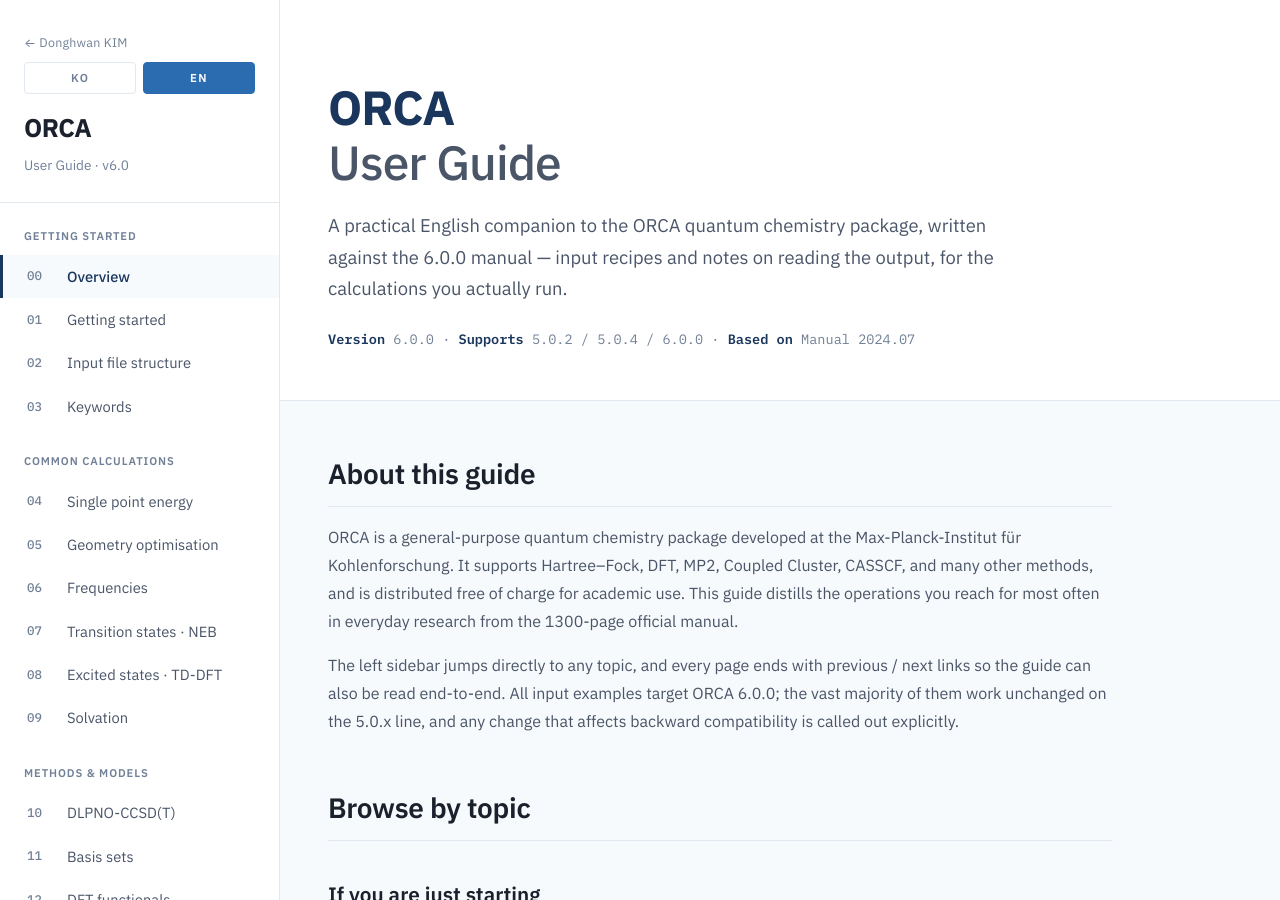
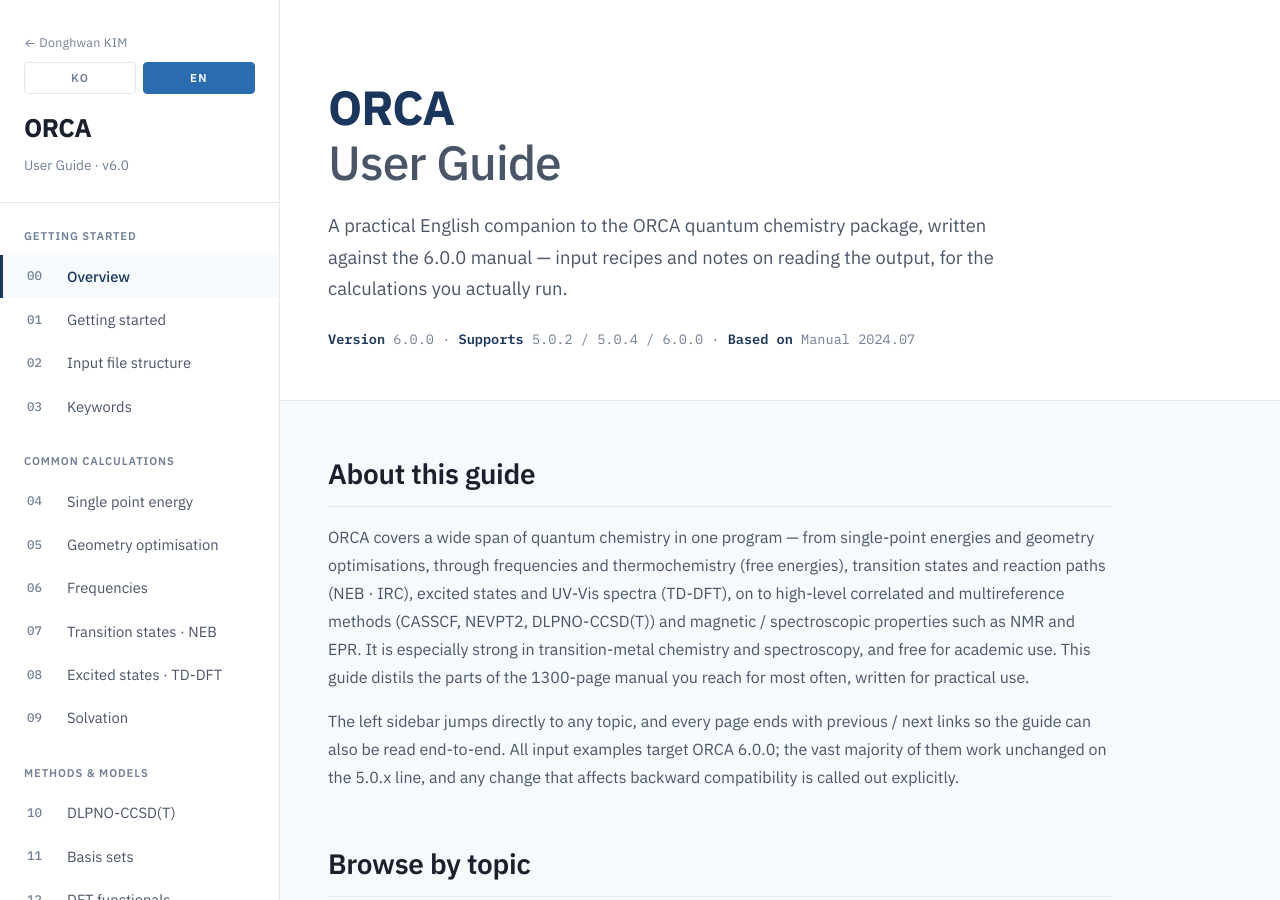
Before and after one commit to dhwan0112/dhk.github.io, a Jekyll site: the page guides/orca/en/index.html, which Jekyll copies as it is, in a window 1280 px wide and 900 px high. Built offline with Jekyll 4.4.1, drawn with Linux system fonts in a browser that asks for light colours.

Commit message:
index 개요: 개발 배경 대신 ORCA 작업·기능 위주로 소개
- KO·EN 개요(index)의 "이 가이드에 관하여 / About this guide" 첫 문단을
  개발 주체("막스 플랑크가 개발하는 범용 패키지") 서술 대신
  ORCA로 할 수 있는 작업·기능 위주로 재작성
- 단일점·구조 최적화 → 진동수/열화학 → 전이상태/반응경로(NEB·IRC) →
  들뜬상태/UV-Vis(TD-DFT) → CASSCF/NEVPT2/DLPNO-CCSD(T) → NMR/EPR 까지
  한눈에 들어오도록 능력 중심으로 배열
- 전이금속/분광학 강점 + 학술용 무료 + 가이드 범위 한 줄은 유지
- 카드 목록(작업별 챕터)은 그대로 — 소개 문단만 능력 위주로 정렬

```diff
--- a/guides/orca/en/index.html
+++ b/guides/orca/en/index.html
@@ -82,11 +82,14 @@
       <article class="content">
         <h2>About this guide</h2>
         <p>
-          ORCA is a general-purpose quantum chemistry package developed at the
-          Max-Planck-Institut für Kohlenforschung. It supports Hartree–Fock, DFT, MP2, Coupled
-          Cluster, CASSCF, and many other methods, and is distributed free of charge for academic
-          use. This guide distills the operations you reach for most often in everyday research
-          from the 1300-page official manual.
+          ORCA covers a wide span of quantum chemistry in one program — from single-point energies
+          and geometry optimisations, through frequencies and thermochemistry (free energies),
+          transition states and reaction paths (NEB · IRC), excited states and UV-Vis spectra
+          (TD-DFT), on to high-level correlated and multireference methods (CASSCF, NEVPT2,
+          DLPNO-CCSD(T)) and magnetic / spectroscopic properties such as NMR and EPR. It is
+          especially strong in transition-metal chemistry and spectroscopy, and free for academic
+          use. This guide distils the parts of the 1300-page manual you reach for most often,
+          written for practical use.
         </p>
 
         <p>
```
Also changed, not shown: guides/orca/ko/index.html (+5 -4 lines).
